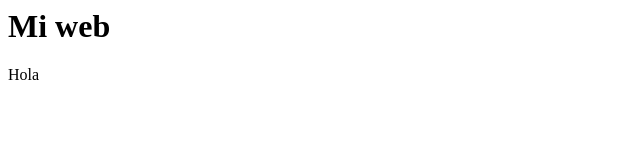
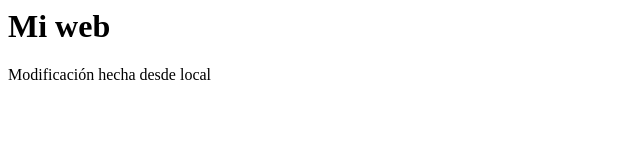
Before and after one commit to luisaparra-info/prueba01, a plain HTML site: page index.html in a window 1280 px wide. Shown: the whole page, without its empty margins (0-640 px from the left). Drawn offline with Linux system fonts and the light colour scheme.

Commit message:
Commit desde local

```diff
--- a/index.html
+++ b/index.html
@@ -5,7 +5,9 @@
 <body>
 <header>
   <h1>Mi web</h1>
-  <div>Hola</div>
+  <div>
+<span>Modificación hecha desde local</span>
+  </div>
 </header>
 </body>
 </html>
```
Also changed, not shown: 1 other file.
